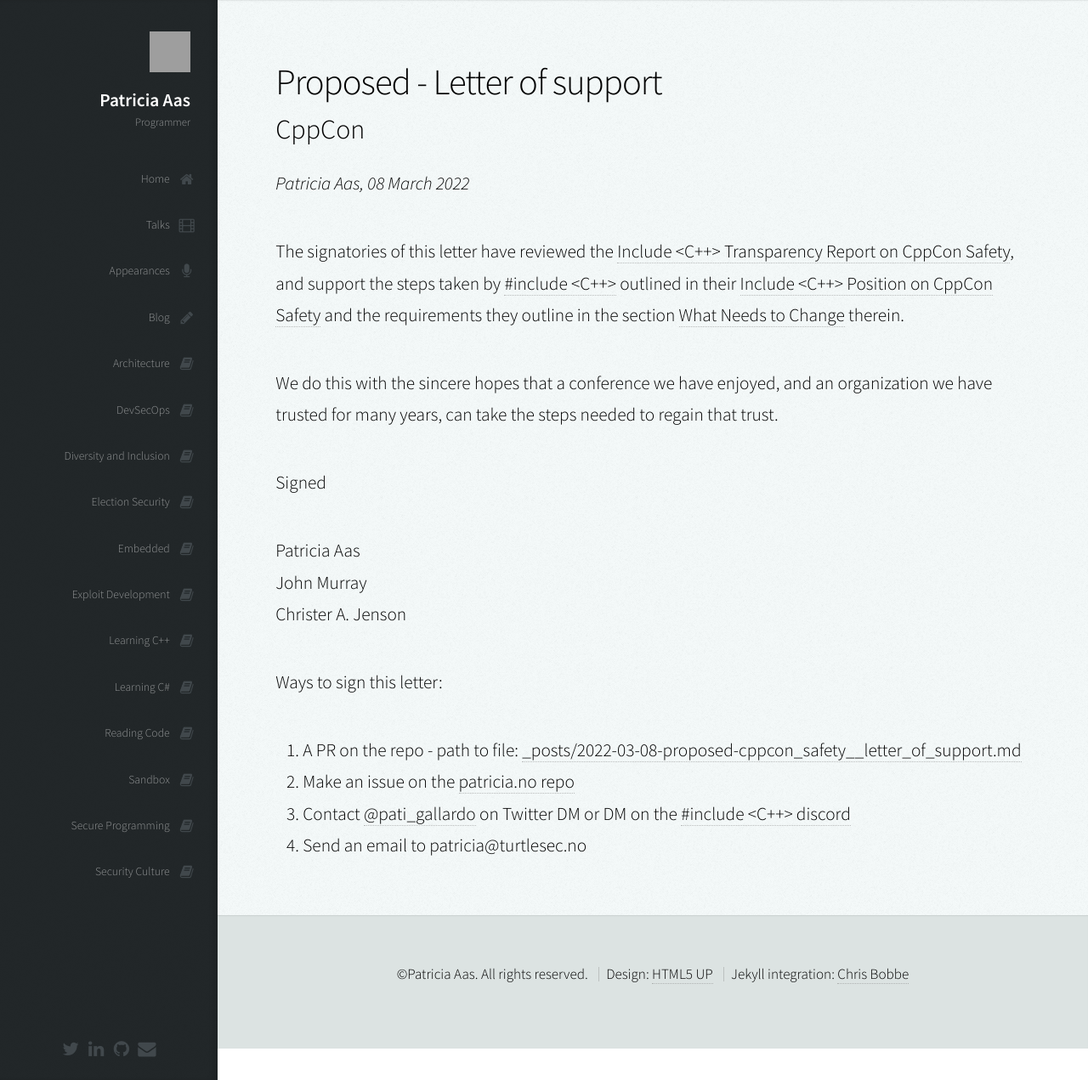
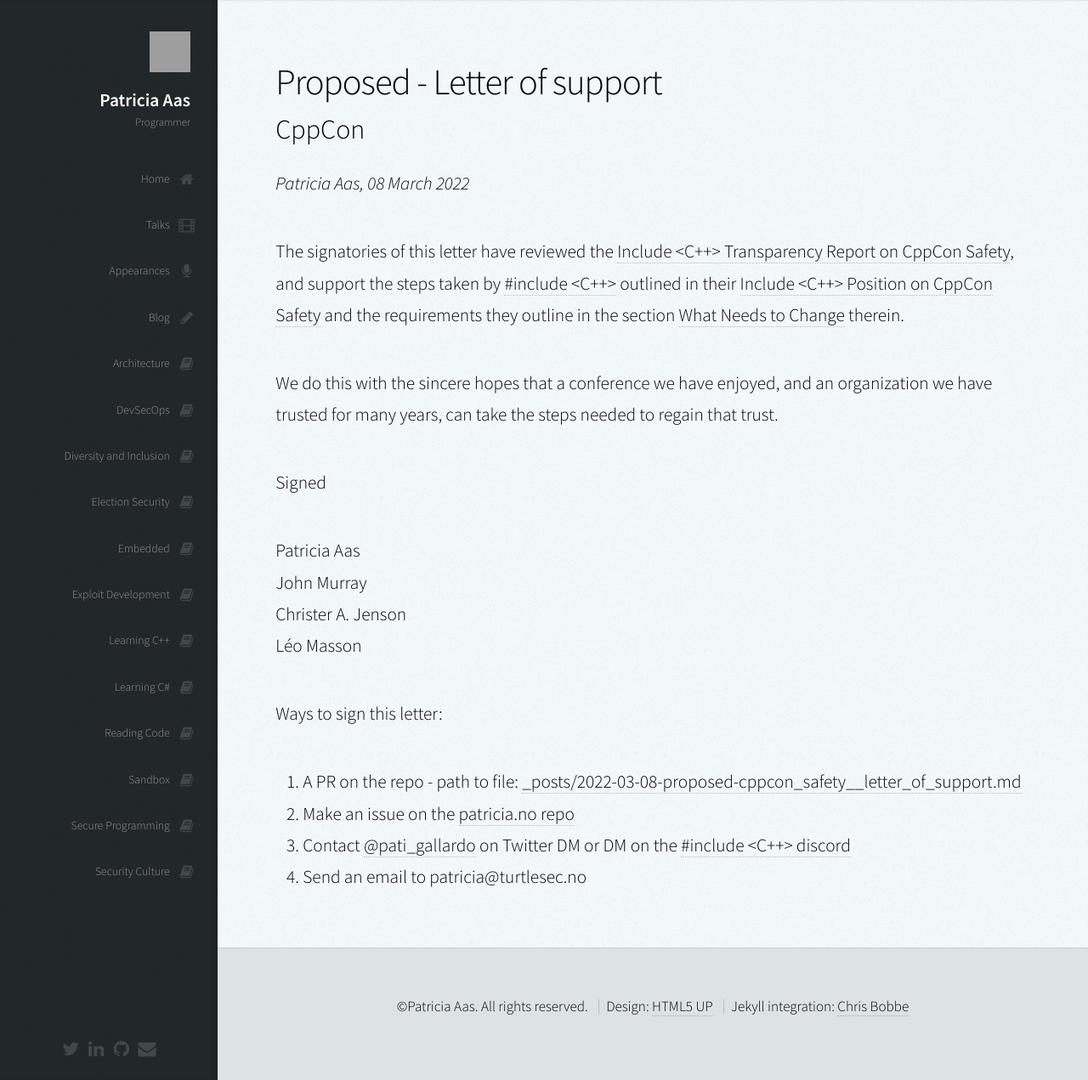
Before and after one commit to patricia-gallardo/patricia-gallardo.github.io, a Jekyll site: the page built from _posts/2022-03-08-proposed-cppcon_safety__letter_of_support.md, in a window 1280 px wide and 1271 px high. Shown: the whole window at 85% size. Built offline with Jekyll 4.4.1, drawn with Linux system fonts in a browser that asks for light colours; nearby versions of some CDN libraries; grey boxes are pictures that could not be loaded.

Commit message:
Update 2022-03-08-proposed-cppcon_safety__letter_of_support.md

```diff
--- a/_posts/2022-03-08-proposed-cppcon_safety__letter_of_support.md
+++ b/_posts/2022-03-08-proposed-cppcon_safety__letter_of_support.md
@@ -19,6 +19,7 @@
 Patricia Aas <br>
 John Murray <br>
 Christer A. Jenson <br>
+Léo Masson <br>
 
 
 Ways to sign this letter:
```
